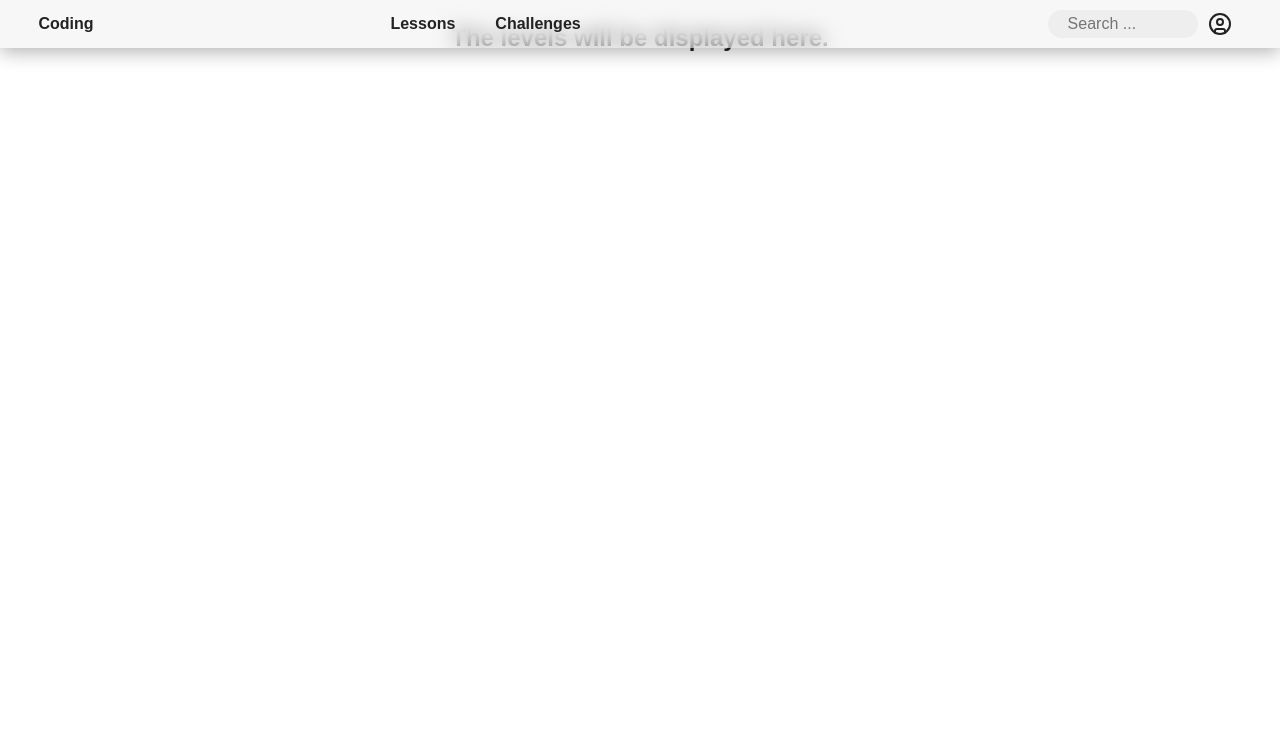
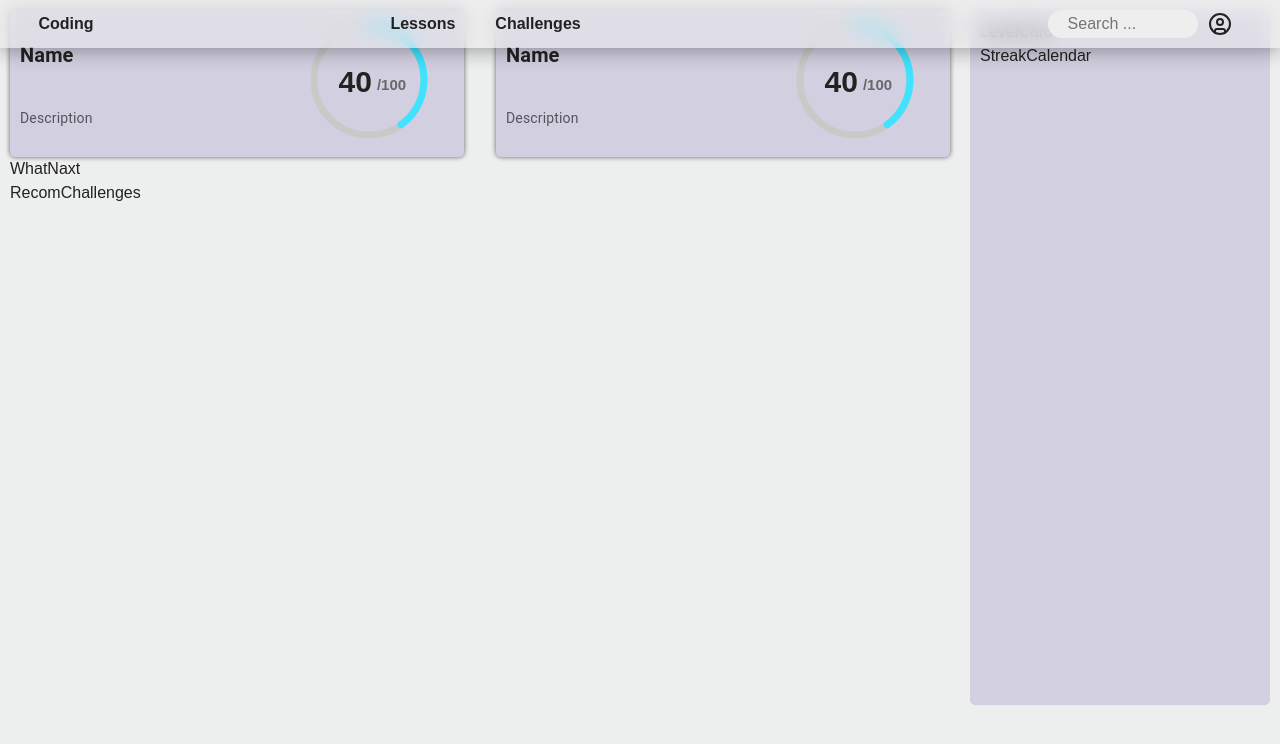
Before and after one commit to Larbi-Fer/Study-Online, a Next.js app in the folder client/: page /dashboard in a window 1280 px wide. Shown: the top 744 px of the page. Built offline with nearby package versions, Linux system fonts and the light colour scheme; no server answers.

Commit message:
ADD inital design for dashboard page

```diff
--- a/client/app/(root)/dashboard/page.tsx
+++ b/client/app/(root)/dashboard/page.tsx
@@ -1,12 +1,8 @@
-import React from 'react'
+import Dash from '@/components/dashboard'
 
 const Dashboard = () => {
   return (
-    <div style={{ textAlign: 'center', marginTop: '20px' }}>
-      <h2>
-        The levels will be displayed here.
-      </h2>
-    </div>
+    <Dash />
   )
 }
 
--- /dev/null
+++ b/client/components/dashboard/LeftSide/Card.tsx
@@ -0,0 +1,23 @@
+import Progress from "@/ui/Progress"
+import { Grid2 as Grid, Typography } from "@mui/material"
+
+type CardProps = {
+
+}
+
+const Card = ({  }) => {
+  return (
+    <Grid container className='card'>
+      <Grid size={8} className='card-details'>
+        <Typography variant="h6" fontWeight="bold">Name</Typography>
+        <Typography variant="body2" color="textSecondary">Description</Typography>
+      </Grid>
+
+      <Grid size={4}>
+        <Progress progress={40} total={100} />
+      </Grid>
+    </Grid>
+  )
+}
+
+export default Card
--- /dev/null
+++ b/client/components/dashboard/LeftSide/RecomChallenges.tsx
@@ -0,0 +1,8 @@
+
+const RecomChallenges = () => {
+  return (
+    <div>RecomChallenges</div>
+  )
+}
+
+export default RecomChallenges
--- /dev/null
+++ b/client/components/dashboard/LeftSide/WhatNaxt.tsx
@@ -0,0 +1,8 @@
+
+const WhatNaxt = () => {
+  return (
+    <div>WhatNaxt</div>
+  )
+}
+
+export default WhatNaxt
--- /dev/null
+++ b/client/components/dashboard/RightSide/LevelCard.tsx
@@ -0,0 +1,8 @@
+
+const LevelCard = () => {
+  return (
+    <div>LevelCard</div>
+  )
+}
+
+export default LevelCard
--- /dev/null
+++ b/client/components/dashboard/RightSide/StreakCalendar.tsx
@@ -0,0 +1,8 @@
+
+const StreakCalendar = () => {
+  return (
+    <div>StreakCalendar</div>
+  )
+}
+
+export default StreakCalendar
--- /dev/null
+++ b/client/components/dashboard/index.tsx
@@ -0,0 +1,37 @@
+import { Grid2 as Grid } from "@mui/material"
+import Card from "./LeftSide/Card"
+import WhatNaxt from "./LeftSide/WhatNaxt"
+import RecomChallenges from "./LeftSide/RecomChallenges"
+import LevelCard from "./RightSide/LevelCard"
+import StreakCalendar from "./RightSide/StreakCalendar"
+
+import './style.css'
+
+const Dashboard = () => {
+  return (
+    <div className="dashboard-container">
+      <div className="left">
+        <Grid container spacing={4} className="cards">
+          <Grid size={6}>
+            <Card />
+          </Grid>
+          <Grid size={6}>
+            <Card />
+          </Grid>
+        </Grid>
+
+        <WhatNaxt />
+
+        <RecomChallenges />
+      </div>
+
+      <div className="right">
+        <LevelCard />
+
+        <StreakCalendar />
+      </div>
+    </div>
+  )
+}
+
+export default Dashboard
--- /dev/null
+++ b/client/components/dashboard/style.css
@@ -0,0 +1,50 @@
+body {
+  background-color: #edeeee;
+}
+
+.dashboard-container {
+  --primary-container-bg: #d2d0e0;
+  --secondary-container-bg: #b4b1b1;
+
+  --raduis1: 5px;
+  --raduis2: 10px;
+
+  width: 100%;
+  display: flex;
+  max-width: 1600px;
+  min-height: calc(100vh - var(--nav-pd) - 20px);
+}
+
+/* Left side */
+
+.dashboard-container .left {
+  width: 80%;
+  margin: 10px;
+}
+
+.dashboard-container .left .cards .card {
+  background-color: var(--primary-container-bg);
+  max-width: 500px;
+  margin: auto;
+  border-radius: var(--raduis1);
+  box-shadow: 0 0 5px #0009;
+  padding: 10px;
+}
+
+.dashboard-container .left .cards .card .card-details {
+  display: flex;
+  flex-direction: column;
+  justify-content: space-around;
+}
+
+/* Right side */
+
+.dashboard-container .right {
+  width: 23%;
+  margin: 10px;
+  min-width: 300px;
+
+  background-color: var(--primary-container-bg);
+  border-radius: 5px;
+  padding: 10px;
+}
--- /dev/null
+++ b/client/ui/Progress/index.tsx
@@ -0,0 +1,76 @@
+'use client'
+
+import { animate, useMotionValue, useTransform } from "motion/react"
+import * as motion from 'motion/react-client'
+import { useEffect } from "react"
+
+type ProgressProps = {
+  progress: number,
+  total: number
+}
+
+const Progress = ({ progress, total }: ProgressProps) => {
+  const count = useMotionValue(0)
+  const rounded = useTransform(() => Math.round(count.get()))
+
+  useEffect(() => {
+      const controls = animate(count, progress, { duration: 1 })
+      return () => controls.stop()
+  }, [])
+
+  const radius = 55;
+  const strokeWidth = 7;
+  const circumference = 2 * Math.PI * radius;
+  const strokeDasharray = circumference;
+  const strokeDashoffset = circumference - (progress / total) * circumference;
+
+  return (
+    <div style={{position: 'relative', width: 'fit-content'}} >
+      <svg width="120" height="120" viewBox="0 0 120 120">
+        {/* Background circle */}
+        <circle
+          cx="60"
+          cy="60"
+          r={radius}
+          stroke="#cbc8c8"
+          strokeWidth={strokeWidth}
+          fill="none"
+        />
+        {/* Foreground circle for the percent with animation */}
+        <motion.circle
+          cx="60"
+          cy="60"
+          r={radius}
+          stroke='#3fe2ff'
+          strokeWidth={strokeWidth}
+          fill="none"
+          strokeDasharray={strokeDasharray}
+          strokeDashoffset={strokeDashoffset}
+          strokeLinecap="round"
+          transform="rotate(-90 60 60)" // Rotate to make it start from top
+          initial={{ strokeDashoffset: circumference }}
+          animate={{ strokeDashoffset }}
+          transition={{ duration: 1, ease: 'easeInOut' }}
+        />
+      </svg>
+
+      <div style={numberStyle}>
+        <motion.div>{rounded}</motion.div>
+        <div style={{fontSize: '15px', marginBottom: '7px', color: '#2229'}}>
+          /{total}
+        </div>
+      </div>
+    </div>
+  )
+}
+
+const numberStyle: any = {
+  position: 'absolute', top: 'calc(50% - 3px)', left: 'calc(50% + 3px)', transform: 'translate(-50%, -50%)',
+  display: 'flex',
+  alignItems: 'end',
+  gap: '5px',
+  fontWeight: '600',
+  fontSize: '30px'
+}
+
+export default Progress
```
